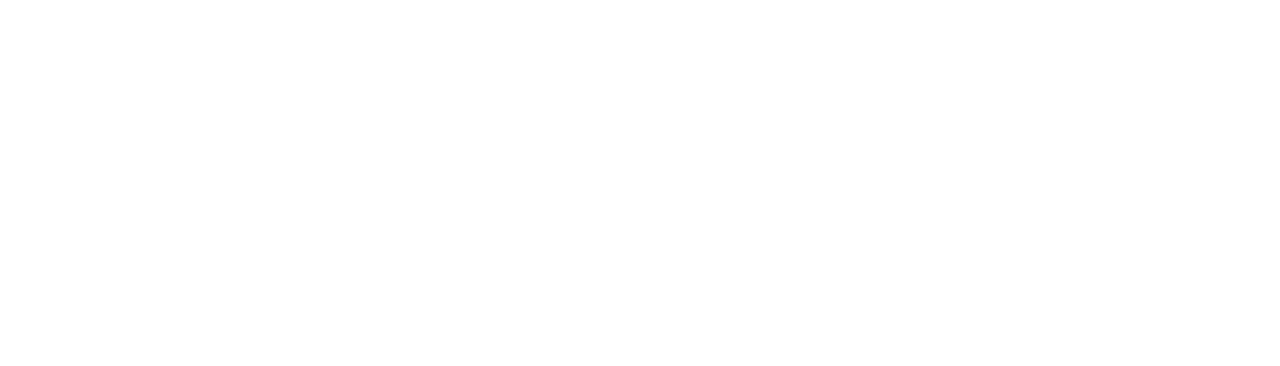
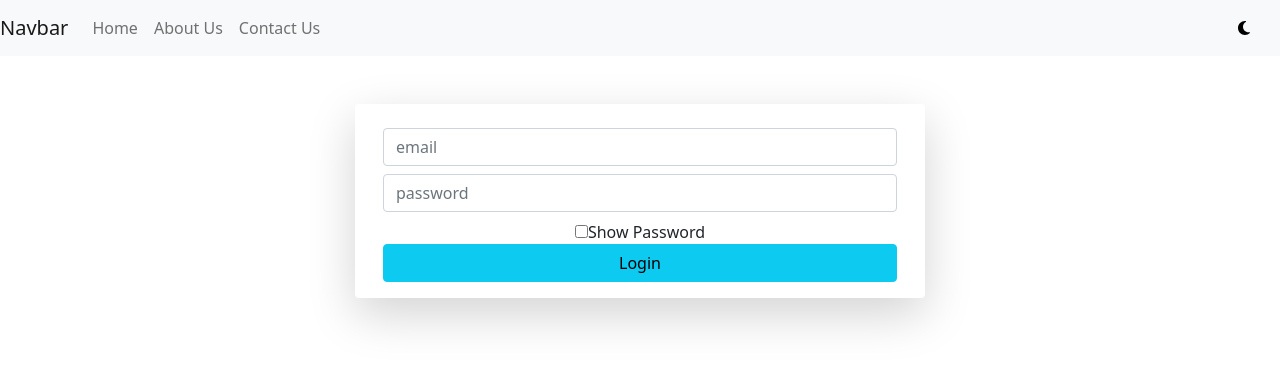
Before and after one commit to Excellence-arch/travel-app, a React (Create React App) app: page /login in a window 1280 px wide. Before the commit this address had no page. Shown: the top 366 px of the page. Built offline with nearby package versions, Linux system fonts and the light colour scheme.

Commit message:
completed some validations

```diff
--- a/package.json
+++ b/package.json
@@ -6,6 +6,7 @@
     "@fortawesome/fontawesome-svg-core": "^1.2.36",
     "@fortawesome/free-solid-svg-icons": "^6.1.1",
     "@fortawesome/react-fontawesome": "^0.1.18",
+    "@googlemaps/react-wrapper": "^1.1.31",
     "@testing-library/jest-dom": "^5.16.4",
     "@testing-library/react": "^11.2.7",
     "@testing-library/user-event": "^12.8.3",
--- a/src/App.js
+++ b/src/App.js
@@ -2,6 +2,7 @@ import React from "react";
 import { useSelector } from "react-redux";
 import { Route, Routes } from "react-router-dom";
 import Home from "./pages/Home";
+import Login from "./pages/Login";
 import Register from "./pages/Register";
 
 const App = () => {
@@ -12,6 +13,7 @@ const App = () => {
       <Routes>
         <Route path="/" element={<Home />} />
         <Route path="/register" element={<Register />} />
+        <Route path="/login" element={<Login />} />
       </Routes>
     </div>
   );
--- a/src/actions/index.js
+++ b/src/actions/index.js
@@ -12,4 +12,18 @@ const dark = (val) => {
   };
 };
 
-export { light, dark };
+const register = (values) => {
+  return {
+    type: "REGISTER",
+    payload: values,
+  };
+};
+
+const login = (values) => {
+  return {
+    type: "LOGIN",
+    payload: values,
+  };
+};
+
+export { light, dark, register, login };
--- a/src/index.css
+++ b/src/index.css
@@ -5,3 +5,9 @@
 .nav-navy {
   background-color: #2b3743 !important;
 }
+
+.real-bg-navy {
+  background-color: #212e37 !important;
+  width: 100vw;
+  height: 100vh;
+}
--- a/src/pages/Login.js
+++ b/src/pages/Login.js
@@ -1,16 +1,87 @@
-import React from "react";
+import { useFormik } from "formik";
+import { useState } from "react";
+import { useSelector, useDispatch } from "react-redux";
+import * as Yup from "yup";
+import { login } from "../actions";
+import NavBar from "../layouts/NavBar";
 
 const Login = () => {
+  const [allErr, setAllErr] = useState(false);
+  const [showPwd, setShowPwd] = useState(false);
+  const darkMode = useSelector((state) => state.modeReducer.darkMode);
+  const dispatch = useDispatch();
+  const formik = useFormik({
+    initialValues: {
+      email: "",
+      password: "",
+    },
+    validationSchema: Yup.object({
+      email: Yup.string().email("Not an Email").required("Required"),
+      password: Yup.string().required("Required"),
+    }),
+    onSubmit: (values) => {
+      setAllErr(false);
+      try {
+        dispatch(login(values));
+      } catch (err) {
+        setAllErr(err);
+      }
+    },
+  });
   return (
-    <div className="container">
-      <div className="row">
-        <div className="col-6">
-          <form>
-            <input type="text" />
-          </form>
+    <>
+      <NavBar />
+      <div className="container mt-5">
+        <div className="row mt-5">
+          <div className="col-6 text-center container rounded shadow-lg">
+            <form onSubmit={formik.handleSubmit} className="p-3">
+              {formik.errors.email && formik.errors.password ? (
+                <div className="alert alert-danger">{allErr}</div>
+              ) : null}
+              <input
+                type="text"
+                placeholder="email"
+                name="email"
+                style={darkMode ? { color: "white" } : { color: "black" }}
+                className={
+                  formik.touched.email && formik.errors.email
+                    ? "my-2 form-control is-invalid bg-transparent"
+                    : "my-2 form-control bg-transparent"
+                }
+                value={formik.values.email}
+                onChange={formik.handleChange}
+                onBlur={formik.handleBlur}
+              />
+              {formik.touched.email ? (
+                <div className="text-danger">{formik.errors.email}</div>
+              ) : null}
+
+              <input
+                type={showPwd ? "text" : "password"}
+                placeholder="password"
+                name="password"
+                style={darkMode ? { color: "white" } : { color: "black" }}
+                className={
+                  formik.touched.password && formik.errors.password
+                    ? "my-2 form-control is-invalid bg-transparent"
+                    : "my-2 form-control bg-transparent"
+                }
+                value={formik.values.password}
+                onChange={formik.handleChange}
+                onBlur={formik.handleBlur}
+              />
+
+              <input type="checkbox" onChange={() => setShowPwd(!showPwd)} />
+              <span>Show Password</span>
+
+              <button className="btn btn-info w-100" type="submit">
+                Login
+              </button>
+            </form>
+          </div>
         </div>
       </div>
-    </div>
+    </>
   );
 };
 
--- a/src/pages/Register.js
+++ b/src/pages/Register.js
@@ -1,10 +1,17 @@
 import { useFormik } from "formik";
-import { useSelector } from "react-redux";
+import { useState } from "react";
+import { useDispatch, useSelector } from "react-redux";
 import { Link } from "react-router-dom";
 import * as Yup from "yup";
+import { register } from "../actions";
 import NavBar from "../layouts/NavBar";
+import { validPassword, validPhone } from "../validations/regex";
 
 const Register = () => {
+  const [allErr, setAllErr] = useState(false);
+  const [showPwd, setShowPwd] = useState(false);
+  const dispatch = useDispatch();
+
   const darkMode = useSelector((state) => state.modeReducer.darkMode);
   const formik = useFormik({
     initialValues: {
@@ -14,11 +21,33 @@ const Register = () => {
       password: "",
       confirmPassword: "",
     },
+    validate: (values) => {
+      const errors = {};
+      if (!validPhone.test(values.phone)) {
+        errors.phone = "Not a valid phone number";
+      }
+      if (!validPassword.test(values.password)) {
+        errors.password = "Please try a stronger password";
+      }
+      if (values.password !== values.confirmPassword) {
+        errors.confirmPassword = "Password does not match";
+      }
+      return errors;
+    },
     validationSchema: Yup.object({
       full_name: Yup.string().required("Required"),
       email: Yup.string().email("Email is invalid").required("Required"),
       phone: Yup.string().required("Required"),
     }),
+    onSubmit: (values) => {
+      setAllErr(false);
+      const { full_name, email, phone, password } = values;
+      try {
+        dispatch(register({ full_name, email, phone, password }));
+      } catch (err) {
+        setAllErr(err);
+      }
+    },
   });
   return (
     <>
@@ -30,6 +59,9 @@ const Register = () => {
               onSubmit={formik.handleSubmit}
               className="container rounded p-3 shadow-lg"
             >
+              {allErr ? (
+                <div className="alert alert-danger">{allErr}</div>
+              ) : null}
               <input
                 type="text"
                 placeholder="Full Name"
@@ -85,7 +117,51 @@ const Register = () => {
               {formik.touched.phone ? (
                 <div className="text-danger">{formik.errors.phone}</div>
               ) : null}
-              <input type="text" placeholder="password" />
+
+              <input
+                type={showPwd ? "text" : "password"}
+                placeholder="Password"
+                name="password"
+                value={formik.values.password}
+                onChange={formik.handleChange}
+                onBlur={formik.handleBlur}
+                style={darkMode ? { color: "white" } : { color: "black" }}
+                className={
+                  formik.touched.password && formik.errors.password
+                    ? "form-control my-2 is-invalid bg-transparent"
+                    : "form-control my-2 bg-transparent"
+                }
+              />
+
+              {formik.touched.password ? (
+                <div className="text-danger">{formik.errors.password}</div>
+              ) : null}
+
+              <input
+                type={showPwd ? "text" : "password"}
+                placeholder="Confirm Password"
+                name="confirmPassword"
+                value={formik.values.confirmPassword}
+                onChange={formik.handleChange}
+                onBlur={formik.handleBlur}
+                style={darkMode ? { color: "white" } : { color: "black" }}
+                className={
+                  formik.touched.confirmPassword &&
+                  formik.errors.confirmPassword
+                    ? "form-control my-2 is-invalid bg-transparent"
+                    : "form-control my-2 bg-transparent"
+                }
+              />
+
+              {formik.touched.confirmPassword ? (
+                <div className="text-danger">
+                  {formik.errors.confirmPassword}
+                </div>
+              ) : null}
+
+              <input type="checkbox" onChange={() => setShowPwd(!showPwd)} />
+              <span>Show Password</span>
+
               <button
                 type="submit"
                 className={
--- /dev/null
+++ b/src/reducers/cities.js
@@ -0,0 +1,21 @@
+const initState = {
+  allCities: [],
+  bookedCities: [],
+};
+const cities = (state = initState, action) => {
+  switch (action.type) {
+    case "BOOK":
+      localStorage.bookedCities = JSON.stringify([
+        ...state.bookedCities,
+        action.payload,
+      ]);
+      return {
+        ...state,
+      };
+    default:
+      return {
+        ...state,
+      };
+  }
+};
+export default cities;
--- a/src/reducers/index.js
+++ b/src/reducers/index.js
@@ -1,10 +1,12 @@
 import { combineReducers } from "redux";
 import mode from "./mode";
 import users from "./users";
+import cities from "./cities";
 
 const allReducers = combineReducers({
   modeReducer: mode,
   usersReducer: users,
+  citiesReducer: cities,
 });
 
 export default allReducers;
--- a/src/reducers/users.js
+++ b/src/reducers/users.js
@@ -1,19 +1,51 @@
+let dbUsers = [];
+
+if (localStorage.allUsers) {
+  dbUsers = JSON.parse(localStorage.allUsers);
+}
 const initState = {
   full_name: "",
   email: "",
   phone: "",
   password: "",
+  allUsers: dbUsers,
+  onlineUser: null,
 };
 const users = (state = initState, action) => {
   switch (action.type) {
     case "REGISTER":
-      return {
-        ...state,
-        full_name: action.payload.full_name,
-        email: action.payload.email,
-        phone: action.payload.phone,
-        password: action.payload.password,
-      };
+      const newUser = action.payload;
+      newUser.id = state.allUsers.length;
+      newUser.booked = [];
+      const foundEmail = state.allUsers.find(
+        (val) => val.email === newUser.email,
+      );
+      if (!foundEmail) {
+        localStorage.allUsers = JSON.stringify([
+          ...state.allUsers,
+          action.payload,
+        ]);
+        return {
+          ...state,
+          allUsers: [...state.allUsers, action.payload],
+        };
+      } else {
+        throw "Email already exist";
+      }
+    case "LOGIN":
+      const foundEmailnPassword = state.allUsers.find(
+        (val) =>
+          val.email === action.payload.email &&
+          val.password === action.payload.password,
+      );
+      if (foundEmailnPassword) {
+        return {
+          ...state,
+          onlineUser: foundEmailnPassword.id,
+        };
+      } else {
+        throw "Incorrect Login details";
+      }
     default:
       return {
         ...state,
--- /dev/null
+++ b/src/validations/regex.js
@@ -0,0 +1,3 @@
+export const validPassword = new RegExp("^[a-z]{2,}[0-9]{1,}$");
+
+export const validPhone = new RegExp("^[0-9]{11}$");
```
Also changed, not shown: .eslintrc.json, 1 other file (tests, documents, lock files or other folders).
